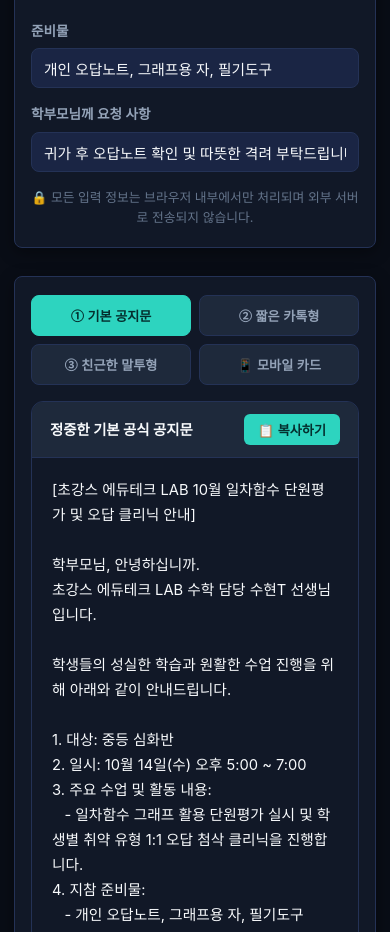
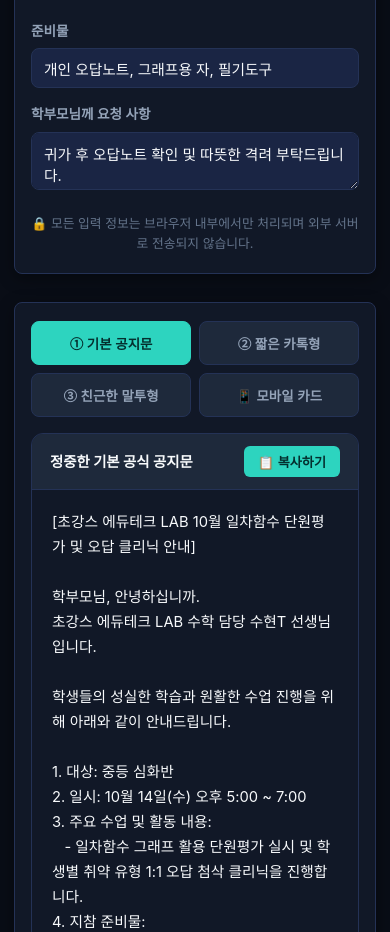
Before and after one commit to sool1982-1213/edutech-weekly-missions, a plain HTML site: page week02/index.html in a window 390 px wide. Shown: the part 926-1858 px from the top of the page. Drawn offline with Linux system fonts and the light colour scheme; a web font is replaced by a local one.

Commit message:
fix: enforce 2x2 grid for tabs-header with nowrap and apply cache-busting versioning across all pages

```diff
--- a/week02/index.html
+++ b/week02/index.html
@@ -4,10 +4,10 @@
   <meta charset="UTF-8">
   <meta name="viewport" content="width=device-width, initial-scale=1.0">
   <title>수현T의 학부모 공지 제작기 | 2주차 에듀테크 미션</title>
-  <link rel="stylesheet" href="../styles/themes.css">
-  <link rel="stylesheet" href="style.css">
+  <link rel="stylesheet" href="../styles/themes.css?v=20261004_3">
+  <link rel="stylesheet" href="style.css?v=20261004_3">
   <link rel="stylesheet" href="https://cdn.jsdelivr.net/gh/orioncactus/pretendard/dist/web/static/pretendard.css">
-  <script src="../styles/theme-switcher.js"></script>
+  <script src="../styles/theme-switcher.js?v=20261004_3"></script>
 </head>
 <body>
   <header class="top-nav no-print">
@@ -76,7 +76,7 @@
 
         <div class="form-group">
           <label for="requestInput">학부모님께 요청 사항</label>
-          <input type="text" id="requestInput" value="귀가 후 오답노트 확인 및 따뜻한 격려 부탁드립니다.">
+          <textarea id="requestInput" rows="2">귀가 후 오답노트 확인 및 따뜻한 격려 부탁드립니다.</textarea>
         </div>
 
         <p class="security-note">🔒 모든 입력 정보는 브라우저 내부에서만 처리되며 외부 서버로 전송되지 않습니다.</p>
--- a/week02/style.css
+++ b/week02/style.css
@@ -195,6 +195,11 @@
   color: var(--text-muted);
   cursor: pointer;
   transition: all 0.15s;
+  white-space: nowrap !important;
+  word-break: keep-all;
+  display: inline-flex;
+  align-items: center;
+  justify-content: center;
 }
 
 .tab-btn:hover {
@@ -454,6 +459,26 @@
   .workspace-grid {
     grid-template-columns: 1fr;
   }
+
+  .tabs-header {
+    display: grid !important;
+    grid-template-columns: repeat(2, 1fr) !important;
+    gap: 8px !important;
+    border-bottom: none !important;
+    padding-bottom: 0 !important;
+    margin-bottom: 16px !important;
+  }
+
+  .tab-btn {
+    width: 100% !important;
+    text-align: center !important;
+    padding: 11px 8px !important;
+    font-size: 0.84rem !important;
+    white-space: nowrap !important;
+    justify-content: center !important;
+    display: flex !important;
+    align-items: center !important;
+  }
 }
 
 @media (max-width: 640px) {
```
Also changed, not shown: index.html (+3 -3 lines), week01/index.html (+3 -3 lines), week03/index.html (+3 -3 lines), week04/index.html (+3 -3 lines).
